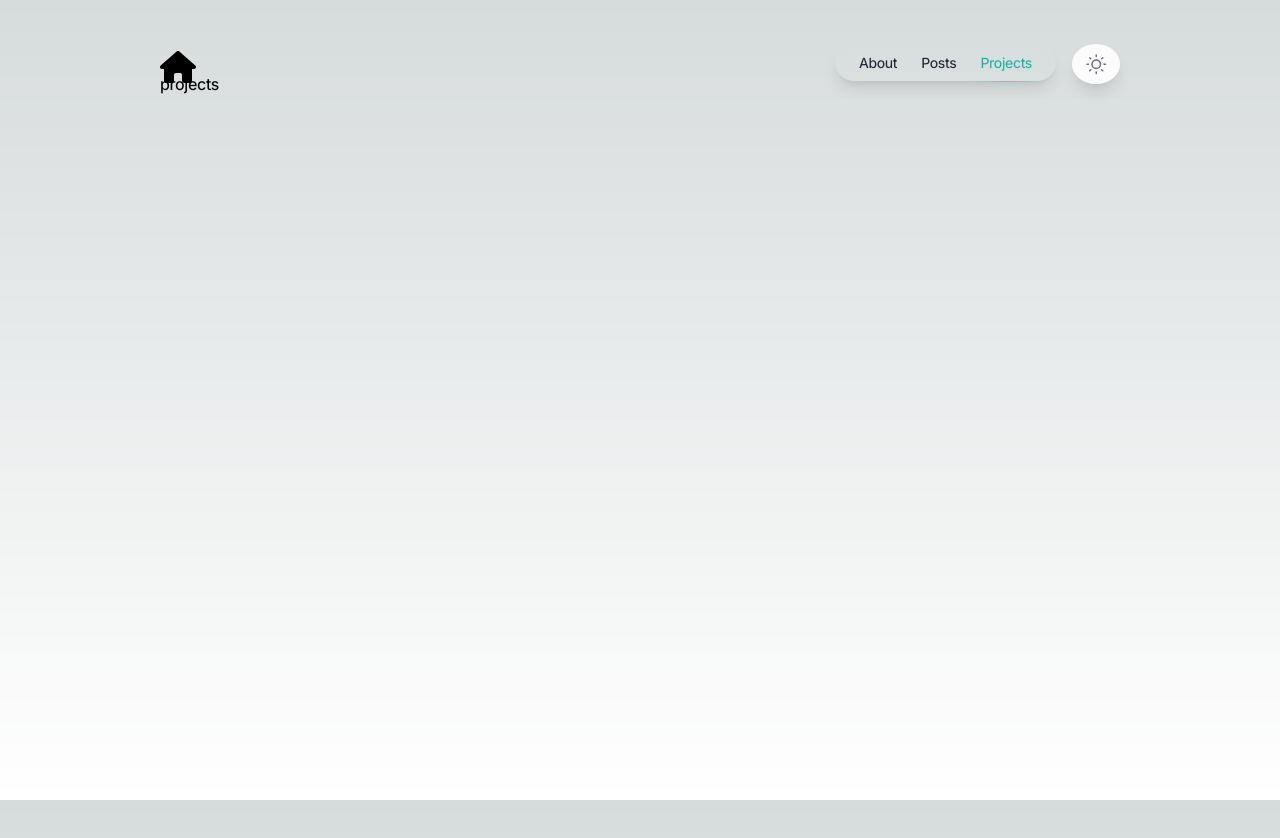
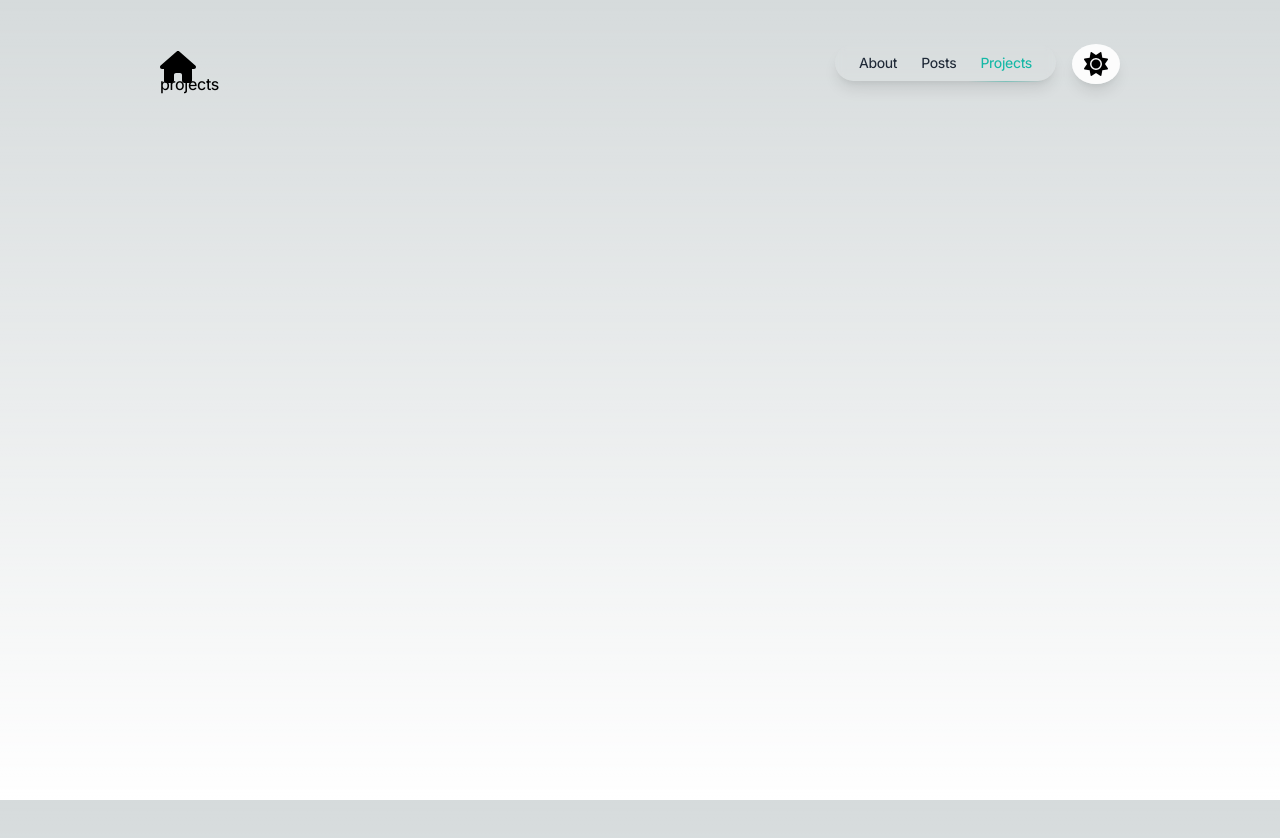
Before and after one commit to moa-ha/blog, a Next.js app: page /projects in a window 1280 px wide. Shown: the top 838 px of the page. Built offline with nearby package versions, Linux system fonts and the light colour scheme.

Commit message:
darkmode button styling

```diff
--- a/src/app/globals.css
+++ b/src/app/globals.css
@@ -87,7 +87,9 @@ h2 {
 .container {
   padding: 0 20px;
   height: 100vh;
+  position: relative;
 }
+
 .dark {
   background-color: #1a202c;
   color: #ffffff;
@@ -306,14 +308,14 @@ h2 {
 
 .light-icon:hover {
   fill: #ccfbf1;
-  stroke: #14b8a6;
+  color: #14b8a6;
 }
 
 .dark-icon {
   height: 1.5rem;
   width: 1.5rem;
   fill: #374151;
-  stroke: #2dd4bf;
+  color: #2dd4bf;
   transition: stroke 0.3s;
 }
 
@@ -326,7 +328,7 @@ h2 {
 }
 
 .dark-icon:hover {
-  stroke: #6b7280;
+  color: #ffffff;
 }
 
 .dark-icon.dark:hover {
--- a/src/components/darkMode.tsx
+++ b/src/components/darkMode.tsx
@@ -1,4 +1,7 @@
 'use client'
+
+import { FontAwesomeIcon } from '@fortawesome/react-fontawesome'
+import { faMoon, faSun } from '@fortawesome/free-solid-svg-icons'
 
 import { MouseEventHandler } from 'react'
 
@@ -17,33 +20,14 @@ const DarkMode = ({ darkMode, toggleDarkMode }: Prop) => {
           className={`dark-mode-button ${darkMode ? 'dark' : ''}`}
           onClick={toggleDarkMode}
         >
-          <svg
-            viewBox="0 0 24 24"
-            strokeWidth="1.5"
-            strokeLinecap="round"
-            strokeLinejoin="round"
-            aria-hidden="true"
-            className={darkMode ? 'light-icon hidden' : 'light-icon'}
-          >
-            {/* Light mode icon */}
-            <path d="M8 12.25A4.25 4.25 0 0 1 12.25 8v0a4.25 4.25 0 0 1 4.25 4.25v0a4.25 4.25 0 0 1-4.25 4.25v0A4.25 4.25 0 0 1 8 12.25v0Z"></path>
-            <path
-              d="M12.25 3v1.5M21.5 12.25H20M18.791 18.791l-1.06-1.06M18.791 5.709l-1.06 1.06M12.25 20v1.5M4.5 12.25H3M6.77 6.77 5.709 5.709M6.77 17.73l-1.061 1.061"
-              fill="none"
-            ></path>
+          {/* Light mode icon */}
+          <svg className={darkMode ? 'light-icon hidden' : 'light-icon'}>
+            <FontAwesomeIcon icon={faSun} />
           </svg>
-          <svg
-            viewBox="0 0 24 24"
-            aria-hidden="true"
-            className={darkMode ? 'dark-icon' : 'dark-icon hidden'}
-          >
-            {/* Dark mode icon */}
-            <path
-              d="M21.764 13.36a8.25 8.25 0 1 1-10.122-10.122 9 9 0 1 0 10.122 10.122z"
-              strokeWidth="1.5"
-              strokeLinecap="round"
-              strokeLinejoin="round"
-            ></path>
+
+          {/* Dark mode icon */}
+          <svg className={darkMode ? 'dark-icon' : 'dark-icon hidden'}>
+            <FontAwesomeIcon icon={faMoon} />
           </svg>
         </button>
       </div>
```
